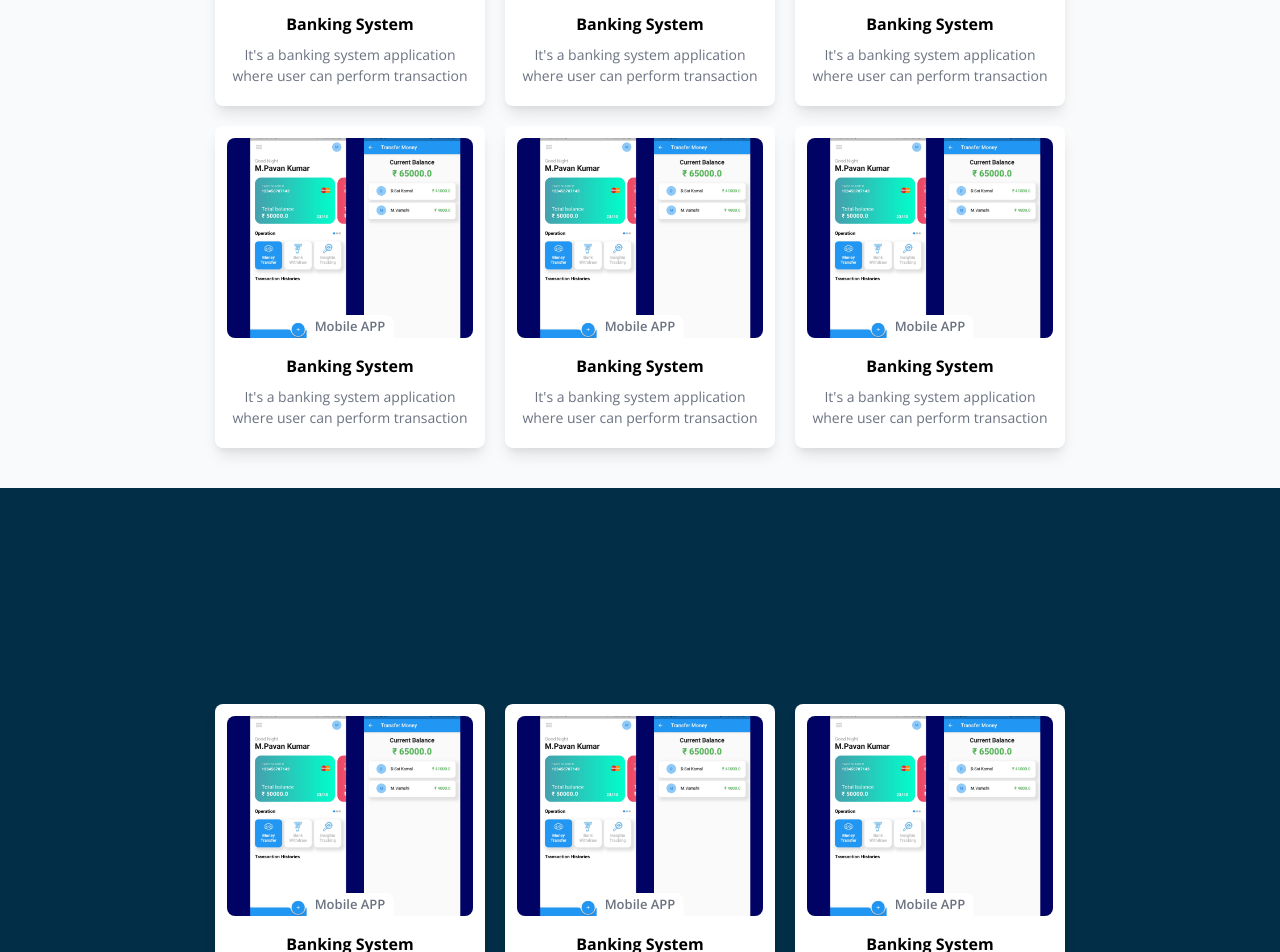
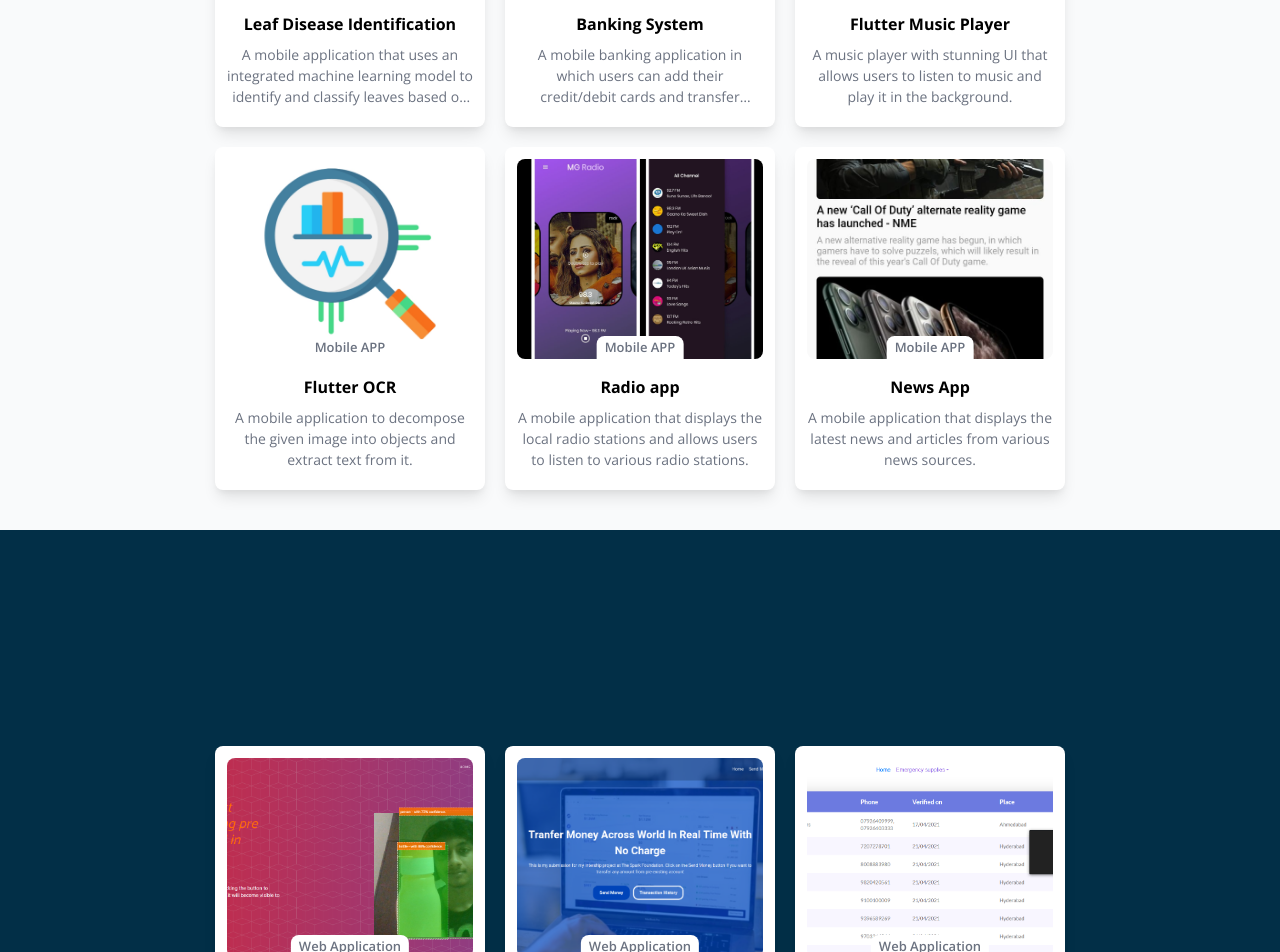
Before and after one commit to tech-introspectors/tech-introspectors-web, a Next.js app: page /projects in a window 1280 px wide. Shown: the part 960-1912 px from the top of the page. Built offline with nearby package versions, Linux system fonts and the light colour scheme.

Commit message:
Add files via upload

```diff
--- a/data/projectsData/typeOfprojectsData.js
+++ b/data/projectsData/typeOfprojectsData.js
@@ -23,10 +23,10 @@ export const projectsShowCaseData = [
         category: "Mobile APP",
         projectDemoLink: "/#",
         projectImgSrc:
-          "/images/projectsImg/topProjectImg/basic-banking-app.jpg",
-        projectName: "Banking System",
+          "/images/projectsImg/topProjectImg/home-screen.jpeg",
+        projectName: "Leaf Disease Identification",
         projectDescription:
-          "It's a banking system application where user can perform transaction",
+          "A mobile application that uses an integrated machine learning model to identify and classify leaves based on their disease.",
       },
       {
         category: "Mobile APP",
@@ -35,83 +35,102 @@ export const projectsShowCaseData = [
           "/images/projectsImg/topProjectImg/basic-banking-app.jpg",
         projectName: "Banking System",
         projectDescription:
-          "It's a banking system application where user can perform transaction",
+          "A mobile banking application in which users can add their credit/debit cards and transfer money to other users.",
       },
       {
         category: "Mobile APP",
         projectDemoLink: "/#",
         projectImgSrc:
-          "/images/projectsImg/topProjectImg/basic-banking-app.jpg",
-        projectName: "Banking System",
+          "/images/projectsImg/topProjectImg/musicplayer.jpg",
+        projectName: "Flutter Music Player",
         projectDescription:
-          "It's a banking system application where user can perform transaction",
+          "A music player with stunning UI that allows users to listen to music and play it in the background.",
+      },
+
+      {
+        category: "Mobile APP",
+        projectDemoLink: "/#",
+        projectImgSrc:
+          "/images/projectsImg/topProjectImg/flutter-ocr.jpg",
+        projectName: "Flutter OCR",
+        projectDescription:
+          "A mobile application to decompose the given image into objects and extract text from it.",
       },
       {
         category: "Mobile APP",
         projectDemoLink: "/#",
         projectImgSrc:
-          "/images/projectsImg/topProjectImg/basic-banking-app.jpg",
-        projectName: "Banking System",
+          "/images/projectsImg/topProjectImg/radio.jpg",
+        projectName: "Radio app",
         projectDescription:
-          "It's a banking system application where user can perform transaction",
+          "A mobile application that displays the local radio stations and allows users to listen to various radio stations.",
       },
       {
         category: "Mobile APP",
         projectDemoLink: "/#",
         projectImgSrc:
-          "/images/projectsImg/topProjectImg/basic-banking-app.jpg",
-        projectName: "Banking System",
+          "/images/projectsImg/topProjectImg/news.jpeg",
+        projectName: "News App",
         projectDescription:
-          "It's a banking system application where user can perform transaction",
-      },
-      {
-        category: "Mobile APP",
-        projectDemoLink: "/#",
-        projectImgSrc:
-          "/images/projectsImg/topProjectImg/basic-banking-app.jpg",
-        projectName: "Banking System",
-        projectDescription:
-          "It's a banking system application where user can perform transaction",
+          "A mobile application that displays the latest news and articles from various news sources.",
       },
     ],
   },
   {
     webDevelopmentProjects: [
       {
-        category: "Mobile APP",
+        category: "Web Application",
         projectDemoLink: "/#",
         projectImgSrc:
-          "/images/projectsImg/topProjectImg/basic-banking-app.jpg",
-        projectName: "Banking System",
+          "/images/projectsImg/topProjectImg/obj classification.PNG",
+        projectName: "Object Classification",
         projectDescription:
-          "It's a banking system application where user can perform transaction",
+          "A web application that uses an integrated machine learning model to identify and classify objects.",
       },
       {
-        category: "Mobile APP",
+        category: "Web Application",
         projectDemoLink: "/#",
         projectImgSrc:
-          "/images/projectsImg/topProjectImg/basic-banking-app.jpg",
-        projectName: "Banking System",
+          "/images/projectsImg/topProjectImg/basic-banking-system.png",
+        projectName: "Banking Web Application",
         projectDescription:
-          "It's a banking system application where user can perform transaction",
+          "A web application that allows users to add their credit/debit cards and transfer money to other users.",
       },
       {
-        category: "Mobile APP",
+        category: "Web Application",
         projectDemoLink: "/#",
         projectImgSrc:
-          "/images/projectsImg/topProjectImg/basic-banking-app.jpg",
-        projectName: "Banking System",
+          "/images/projectsImg/topProjectImg/emergency-supplies.PNG",
+        projectName: "Covid Emergency Supplies",
         projectDescription:
-          "It's a banking system application where user can perform transaction",
+          "A web application that keeps track of various emergency supplies and their availability.",
       },
       {
-        category: "Mobile APP",
+        category: "Web Application",
         projectDemoLink: "/#",
         projectImgSrc:
-          "/images/projectsImg/topProjectImg/basic-banking-app.jpg",
-        projectName: "Banking System",
+          "/images/projectsImg/topProjectImg/social media.png",
+        projectName: "Social media app",
         projectDescription:
-          "It's a banking system application where user can perform transaction",
+          "A web application that allows users to share their posts and comments with other users.",
+      },
+      {
+        category: "Web Application",
+        projectDemoLink: "/#",
+        projectImgSrc:
+          "/images/projectsImg/topProjectImg/whatsapp-clone.png",
+        projectName: "Whatsapp Clone",
+        projectDescription:
+          "A web application that allows users to send and receive messages with other users.",
+      },
+      {
+        category: "Web Application",
+        projectDemoLink: "/#",
+        projectImgSrc:
+          "/images/projectsImg/topProjectImg/dashboard.png",
+        projectName: "Dashboard Visualization",
+        projectDescription:
+          "A web application that displays the data in a dashboard and visualizes it in various graphs.",
       },
     ],
   },
@@ -119,40 +138,40 @@ export const projectsShowCaseData = [
   {
     mlProjects: [
       {
-        category: "Mobile APP",
+        category: "Data Science",
         projectDemoLink: "/#",
         projectImgSrc:
-          "/images/projectsImg/topProjectImg/basic-banking-app.jpg",
-        projectName: "Banking System",
+          "/images/projectsImg/topProjectImg/churn.png",
+        projectName: "Telecom Churn Analysis",
         projectDescription:
-          "It's a banking system application where user can perform transaction",
+          "A machine learning project that uses various machine learning algorithms to predict whether a customer will churn or not.",
       },
       {
-        category: "Mobile APP",
+        category: "Deep Learning",
         projectDemoLink: "/#",
         projectImgSrc:
-          "/images/projectsImg/topProjectImg/basic-banking-app.jpg",
-        projectName: "Banking System",
+          "/images/projectsImg/topProjectImg/stylegan.jpg",
+        projectName: "Semantic Editing using StyleGAN",
         projectDescription:
-          "It's a banking system application where user can perform transaction",
+          "A deep learning project that uses stylegan to generate various facial features for given images.",
       },
       {
-        category: "Mobile APP",
+        category: "Machine Learning",
         projectDemoLink: "/#",
         projectImgSrc:
-          "/images/projectsImg/topProjectImg/basic-banking-app.jpg",
-        projectName: "Banking System",
+          "/images/projectsImg/topProjectImg/hulo-clone.png",
+        projectName: "Movie Recommendation System",
         projectDescription:
-          "It's a banking system application where user can perform transaction",
+          "A content-based recommendation system to recommend movies from a dataset of over 50,000 movies.",
       },
       {
-        category: "Mobile APP",
+        category: "Machine Learning",
         projectDemoLink: "/#",
         projectImgSrc:
-          "/images/projectsImg/topProjectImg/basic-banking-app.jpg",
-        projectName: "Banking System",
+          "/images/projectsImg/topProjectImg/facial recogition.png",
+        projectName: "Facial recognition in convinience stores",
         projectDescription:
-          "It's a banking system application where user can perform transaction",
+          "A machine learning project that uses a convolutional neural network to recognize faces in convinience stores.",
       },
     ],
   },
```
